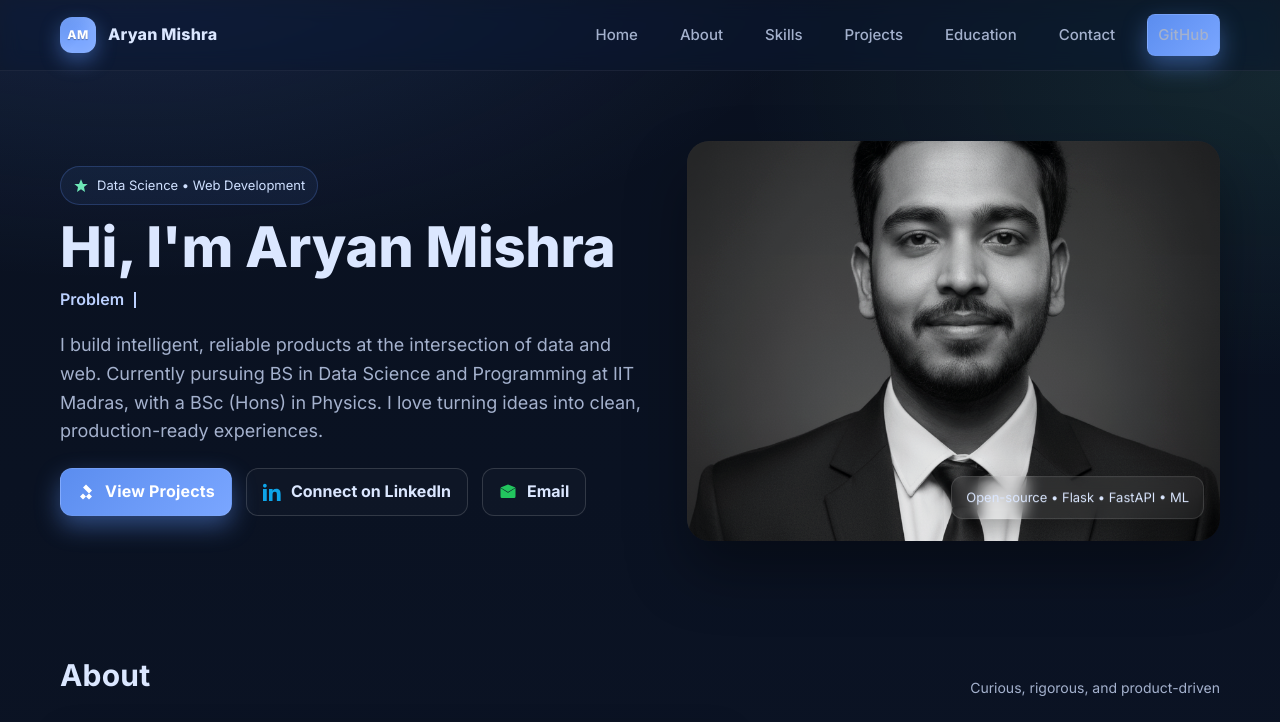
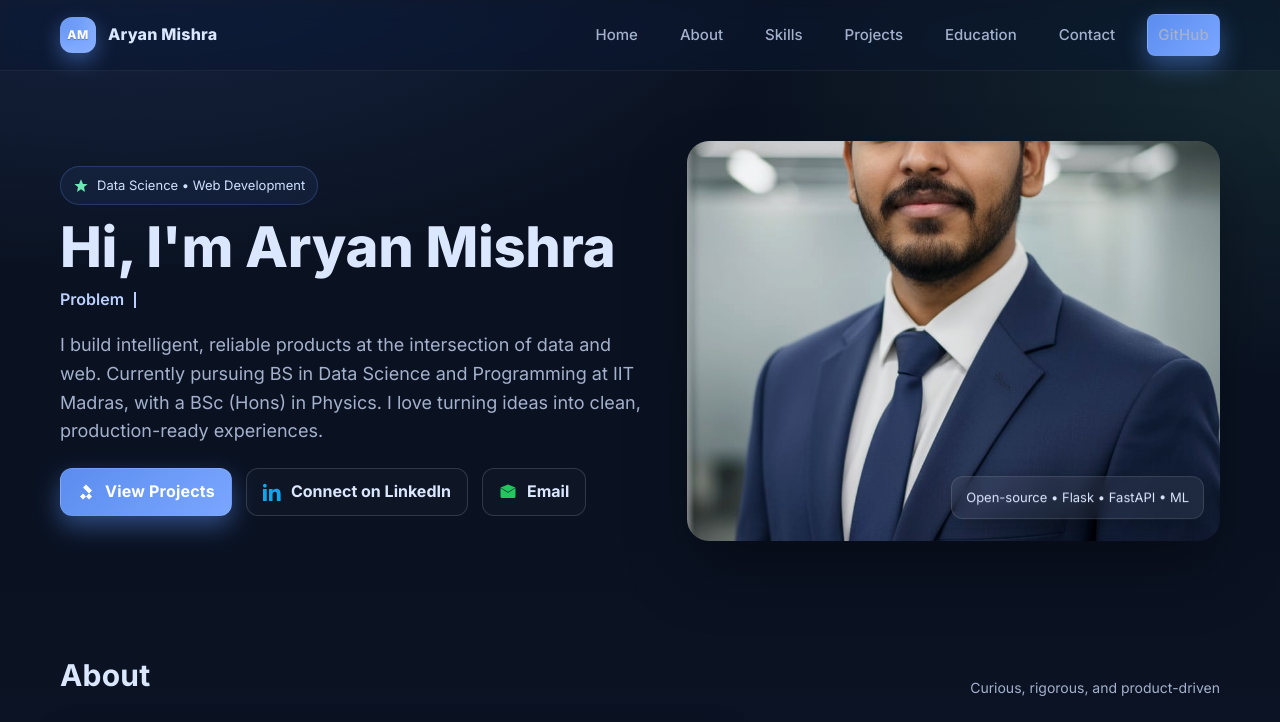
Before and after one commit to Aryan1411/aryan, a plain HTML site: page index.html in a window 1280 px wide. Shown: the top 722 px of the page. Drawn offline with Linux system fonts and the light colour scheme.

Commit message:
Update hero image source in index.html

```diff
--- a/index.html
+++ b/index.html
@@ -335,7 +335,7 @@
         </div>
       </div>
       <div class="hero-img-wrap reveal">
-        <img class="hero-img" alt="Professional portrait placeholder" src="./image.png" />
+        <img class="hero-img" alt="Professional portrait placeholder" src="./WhatsApp Image 2025-11-15 at 09.40.14_6fdde5c9.jpg" />
         <div class="float-badge">Open-source • Flask • FastAPI • ML</div>
       </div>
     </section>
```
